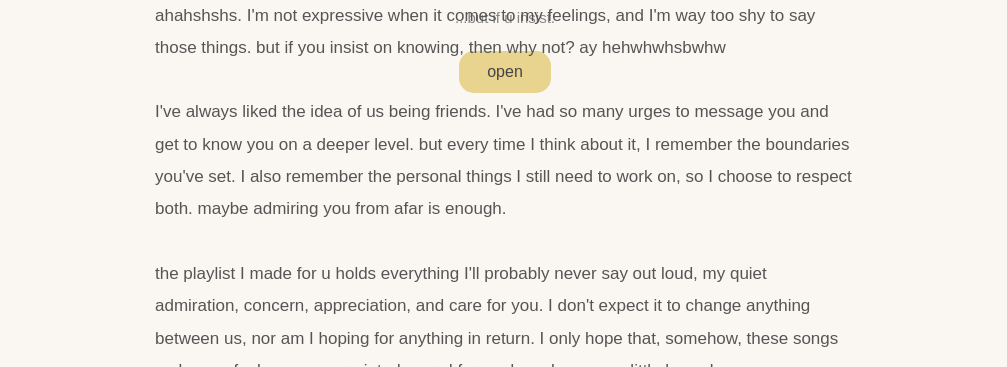
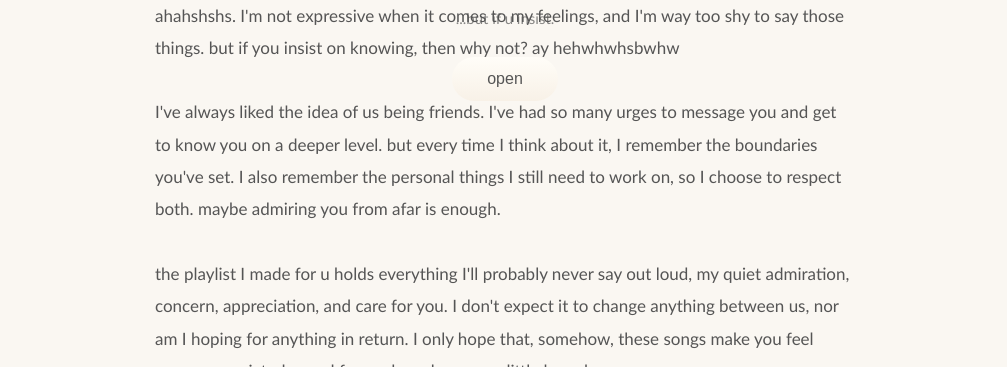
Before and after one commit to cutieambroxol/rand, a plain HTML site: page index.html in a window 1280 px wide. Shown: the part 433-800 px from the top of the page, without its empty margins (135-1142 px from the left). Drawn offline with Linux system fonts and the light colour scheme.

Commit message:
Update index.html

```diff
--- a/index.html
+++ b/index.html
@@ -18,7 +18,7 @@ body{
 
 background:#FAF7F2;
 
-font-family:Arial,Helvetica,sans-serif;
+font-family:'Trebuchet MS',sans-serif;
 
 height:100vh;
 
@@ -64,11 +64,34 @@ pointer-events:none;
 
 .sunflower{
 
-font-size:90px;
+font-size:95px;
 
 cursor:pointer;
 
-transition:.3s;
+transition:.35s;
+
+animation:float 2.5s ease-in-out infinite;
+
+}
+@keyframes float{
+
+0%{
+
+transform:translateY(0);
+
+}
+
+50%{
+
+transform:translateY(-10px);
+
+}
+
+100%{
+
+transform:translateY(0);
+
+}
 
 }
 
@@ -141,22 +164,31 @@ open
 <style>
 
 button{
+  button:hover{
 
-margin-top:25px;
+transform:scale(1.05);
 
-padding:12px 28px;
+  }
+
+margin-top:30px;
+
+padding:13px 35px;
 
 border:none;
 
-border-radius:15px;
+border-radius:50px;
+
+background:linear-gradient(to bottom,#FFFDF8,#F8F1E7);
+
+color:#555;
 
 font-size:16px;
 
-background:#E8D48E;
+cursor:pointer;
 
-color:#444;
+transition:.3s;
 
-}
+  }
 
 </style>
 
@@ -207,7 +239,7 @@ I don't know if you'll ever read this hahahaa. but if you do, at least you'll kn
 </p>
 
 <br><br>
-
+<hr style="margin:40px 0;border:none;border-top:1px solid #ddd;">
 <h2 style="text-align:center;">bye 💀</h2>
 
 </div>
```
